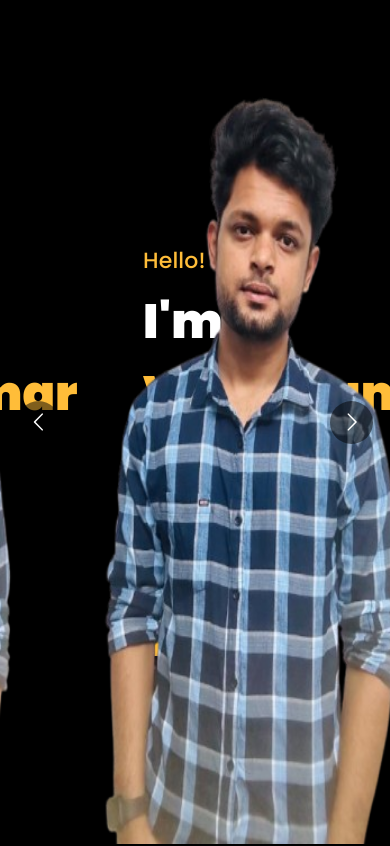
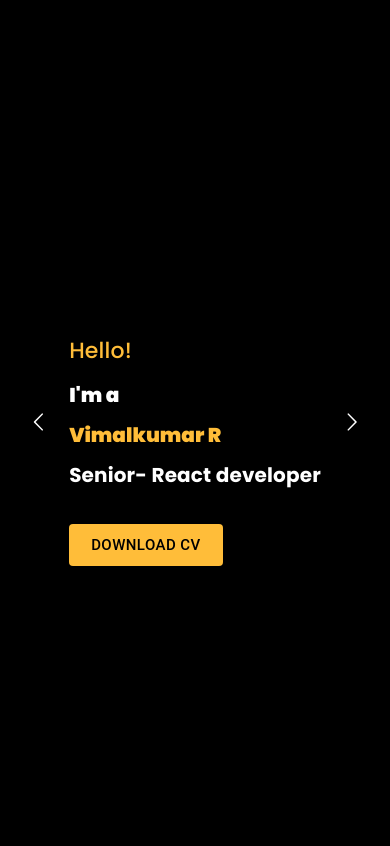
Before and after one commit to vimalkumar1997/nextjs-profile-reume, a Next.js app: page / in a window 390 px wide. Shown: the top 846 px of the page. Built offline with nearby package versions, Linux system fonts and the light colour scheme; some icons are missing.

Commit message:
mobile-response-commit

```diff
--- a/src/Components/BannerCarousel.tsx
+++ b/src/Components/BannerCarousel.tsx
@@ -72,6 +72,7 @@ const BannerCarousel: React.FC = () => {
                                     alt={`Profile image of ${imageUrl.name}`}
                                     width={500}
                                     height={500}
+                                    className="mobile_image"
                                     style={{ marginTop: "30px", width: "500px", height: "auto" }}
                                     // Add these props for GitHub Pages compatibility
                                     unoptimized={true}
@@ -83,13 +84,13 @@ const BannerCarousel: React.FC = () => {
                                         <Typography variant="subtitle2" sx={{ my: 2 }} color="#ffbd39" style={{ fontWeight: "500", fontSize: "22px" }}>
                                             {imageUrl.common}
                                         </Typography>
-                                        <Typography variant="h3" sx={{ my: 2 }} color="#fff" style={{ fontWeight: "900" }}>
+                                        <Typography variant="h3" sx={{ my: 2 }} color="#fff" style={{ fontWeight: "900" }} className="mobilesizesmall">
                                             {imageUrl.stage}
                                         </Typography>
-                                        <Typography variant="h3" sx={{ my: 2 }} color="#ffbd39" style={{ fontWeight: "900" }}>
+                                        <Typography variant="h3" sx={{ my: 2 }} color="#ffbd39" style={{ fontWeight: "900" }} className="mobilesizesmall">
                                             {imageUrl.name}
                                         </Typography>
-                                        <Typography variant="h4" sx={{ my: 2 }} color="#fff" style={{ fontWeight: "700" }}>
+                                        <Typography variant="h4" sx={{ my: 2 }} color="#fff" style={{ fontWeight: "700" }} className="mobilesizesmall">
                                             {imageUrl.position}
                                         </Typography>
 
--- a/src/styles/globals.css
+++ b/src/styles/globals.css
@@ -53,3 +53,13 @@ header {
     -ms-border-radius: 5px;
     border-radius: 5px;
 }
+
+@media screen and (min-width: 280px) and (max-width: 708px) {
+  .mobile_image{
+    display: none;
+  }
+  .mobilesizesmall{
+      font-size: 20px !important;
+  }
+
+}
```
